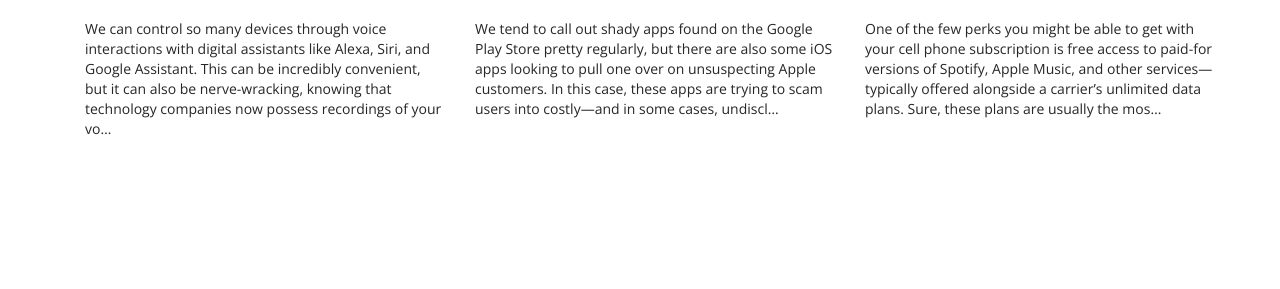
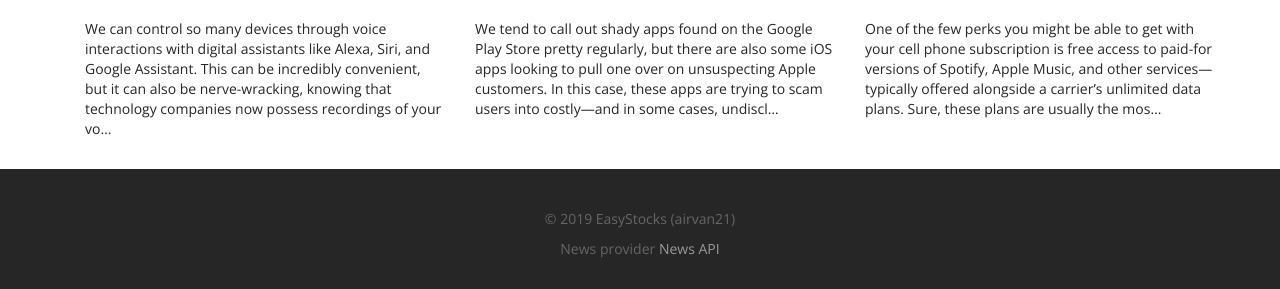
Before and after one commit to AirVan21/EasyStocks, a Django app: page /share/1/ in a window 1280 px wide. Shown: the part 1675-1964 px from the top of the page. Before the commit the page ends 1810 px from the top, so only its background shows below. Run offline with Django 3.2, Linux system fonts and the light colour scheme; data comes from the database, SQL or seed files in the repository; parts of the project's set-up code (start-up, migrations or seed data) failed here and were passed over; some libraries are stand-ins or nearby versions.

Commit message:
Added reference to news provider

```diff
--- a/static/css/style.css
+++ b/static/css/style.css
@@ -153,6 +153,7 @@ header .intro-text {
 #footer {
 	background: #262626;
 	padding: 40px 0 20px 0;
+	width:100%;
 }
 #footer p {
 	font-size: 14px;
--- a/templates/share_detail.html
+++ b/templates/share_detail.html
@@ -43,6 +43,15 @@
           {% endfor %}
         </div>
       {% endblock newsblock %}
+    </div>
+  </div>
+  <div id="footer">
+    <div class="container text-center">
+      <div class="col-xs-12">
+        <p>&copy; 2019 EasyStocks (airvan21)</p>
+        <p>News provider <a href="https://newsapi.org/">News API</a>
+      </div>
+    </div>
   </div>
 </body>
 </html>
```
